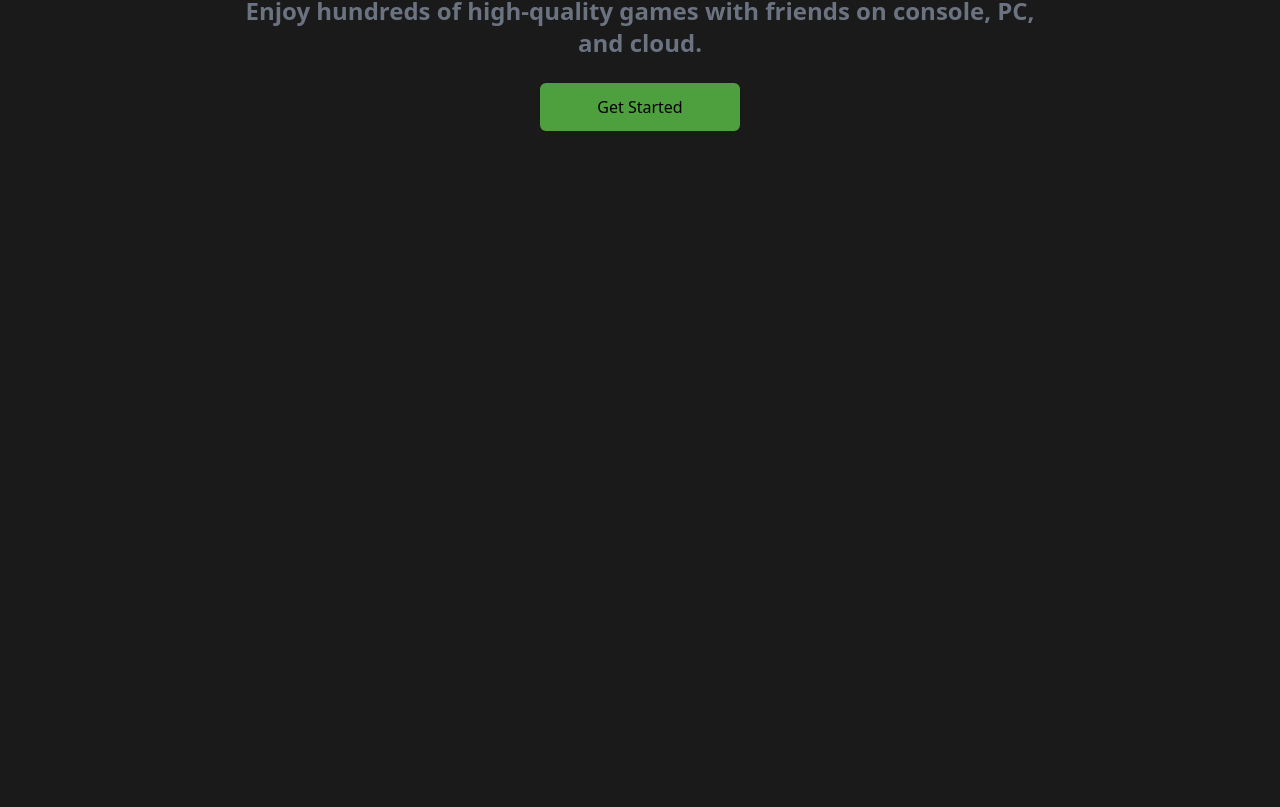
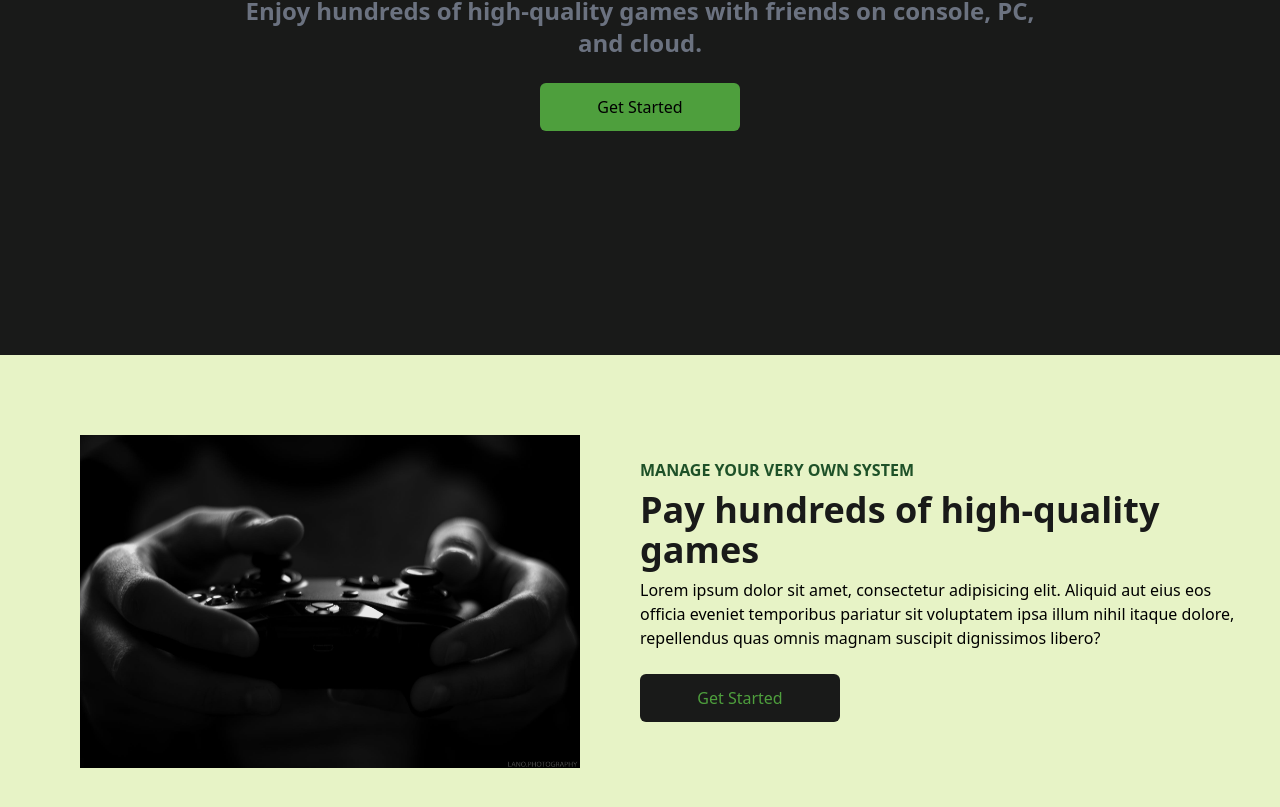
Before and after one commit to JohnSalimRobert/CODSOFT, a React (Create React App) app: page / in a window 1280 px wide. Shown: the part 445-1252 px from the top of the page. Before the commit the page ends 800 px from the top, so only its background shows below. Built offline with nearby package versions, Linux system fonts and the light colour scheme.

Commit message:
added Main component

```diff
--- a/src/App.js
+++ b/src/App.js
@@ -1,12 +1,14 @@
 import React from "react";
 import Navbar from "./components/Navbar";
 import Hero from "./components/Hero";
+import MainComponent from "./components/MainComponent";
 
 function App() {
   return (
     <div>
       <Navbar />
       <Hero />
+      <MainComponent />
     </div>
   );
 }
--- /dev/null
+++ b/src/components/MainComponent.jsx
@@ -0,0 +1,20 @@
+import React from 'react'
+import gamingmain from '../assests/gamingmain.jpg'
+
+const MainComponent = () => {
+  return (
+    <div className='w-full bg-[#e7f3c6] py-16 px-4'>
+    <div className='max-w-[1240px] mx-auto grid md:grid-cols-2'>
+    <img className='w-[500px] mx-auto my-4' src={gamingmain} alt='controller' />
+    <div className='flex flex-col justify-center'>
+        <p className='text-[#1E5128] font-bold'>MANAGE YOUR VERY OWN SYSTEM</p>
+        <h1 className='text-[#191A19] md:text-4xl sm:text-3xl text-2xl font-bold py-2'>Pay hundreds of high-quality games</h1>
+        <p className=''>Lorem ipsum dolor sit amet, consectetur adipisicing elit. Aliquid aut eius eos officia eveniet temporibus pariatur sit voluptatem ipsa illum nihil itaque dolore, repellendus quas omnis magnam suscipit dignissimos libero?</p>
+        <button className='bg-[#191A19] w-[200px] rounded-md font-medium my-6 mx-auto md:mx-0 py-3 text-[#4E9F3D]'>Get Started</button>
+    </div>
+    </div>
+    </div>
+  )
+}
+
+export default MainComponent
```
Also changed, not shown: src/assests/gamingmain.jpg (added).
